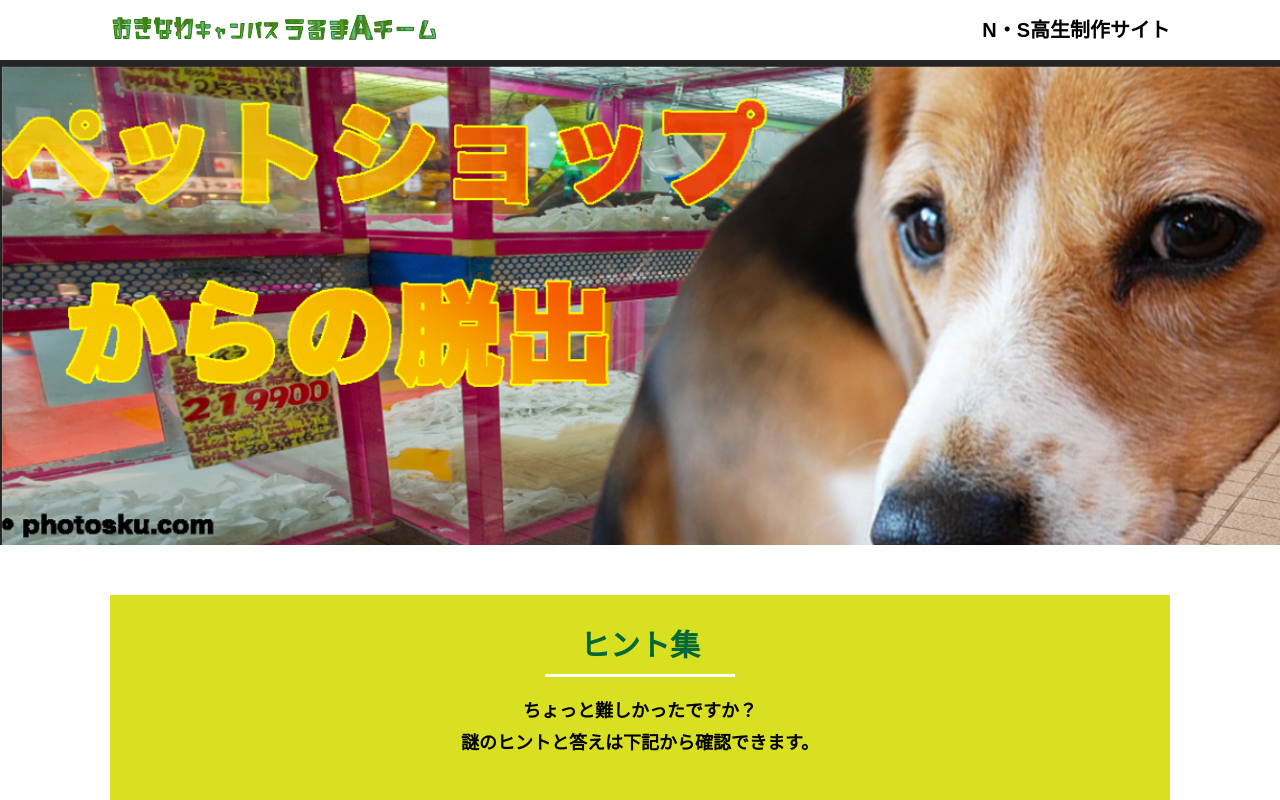
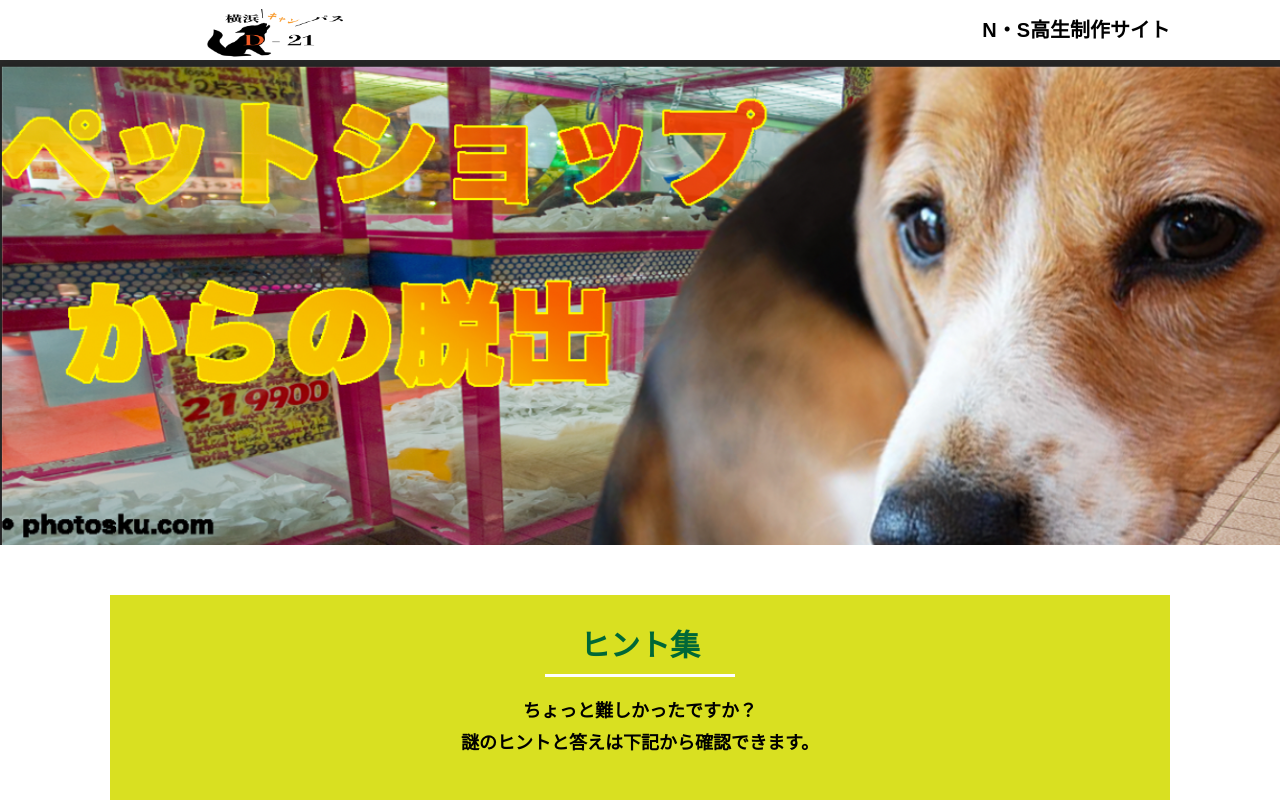
Before and after one commit to Teppei-Iron-Mountain/alfa-----D21, a plain HTML site: page hint1.html in a window 1280 px wide. Shown: the top 800 px of the page. Drawn offline with Linux system fonts and the light colour scheme.

Commit message:
Update hint1.html

```diff
--- a/hint1.html
+++ b/hint1.html
@@ -17,7 +17,7 @@
   </svg>
   <header class="header">
     <div class="container">
-      <div class="header__logo"><img src="assets/images/logo.svg" alt="チームロゴ"></div>
+      <div class="header__logo"><img src="assets/images/longo.png" alt="チームロゴ"></div>
       <div class="header__name">N・S高生制作サイト</div>
     </div>
   </header>
```
